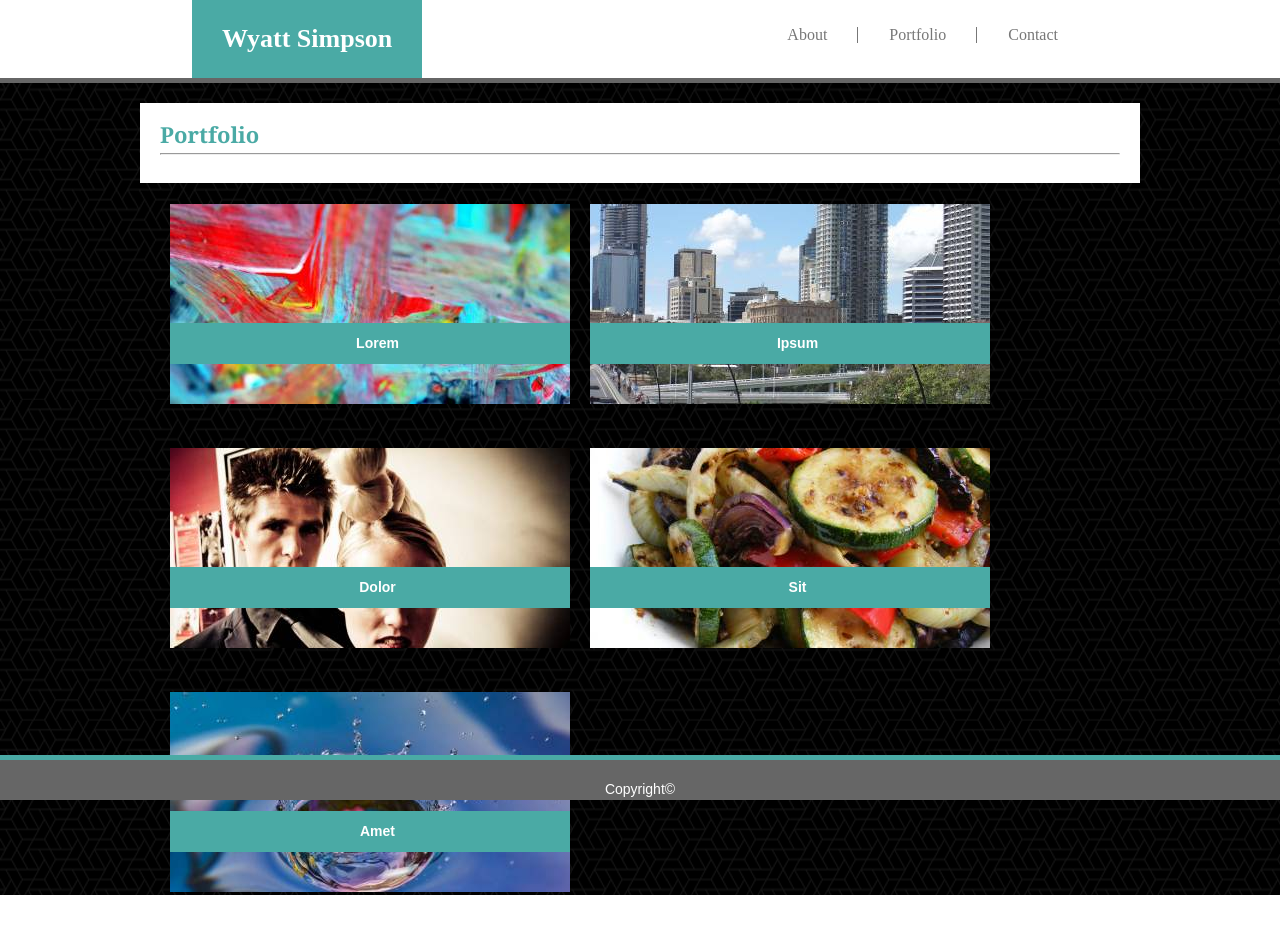
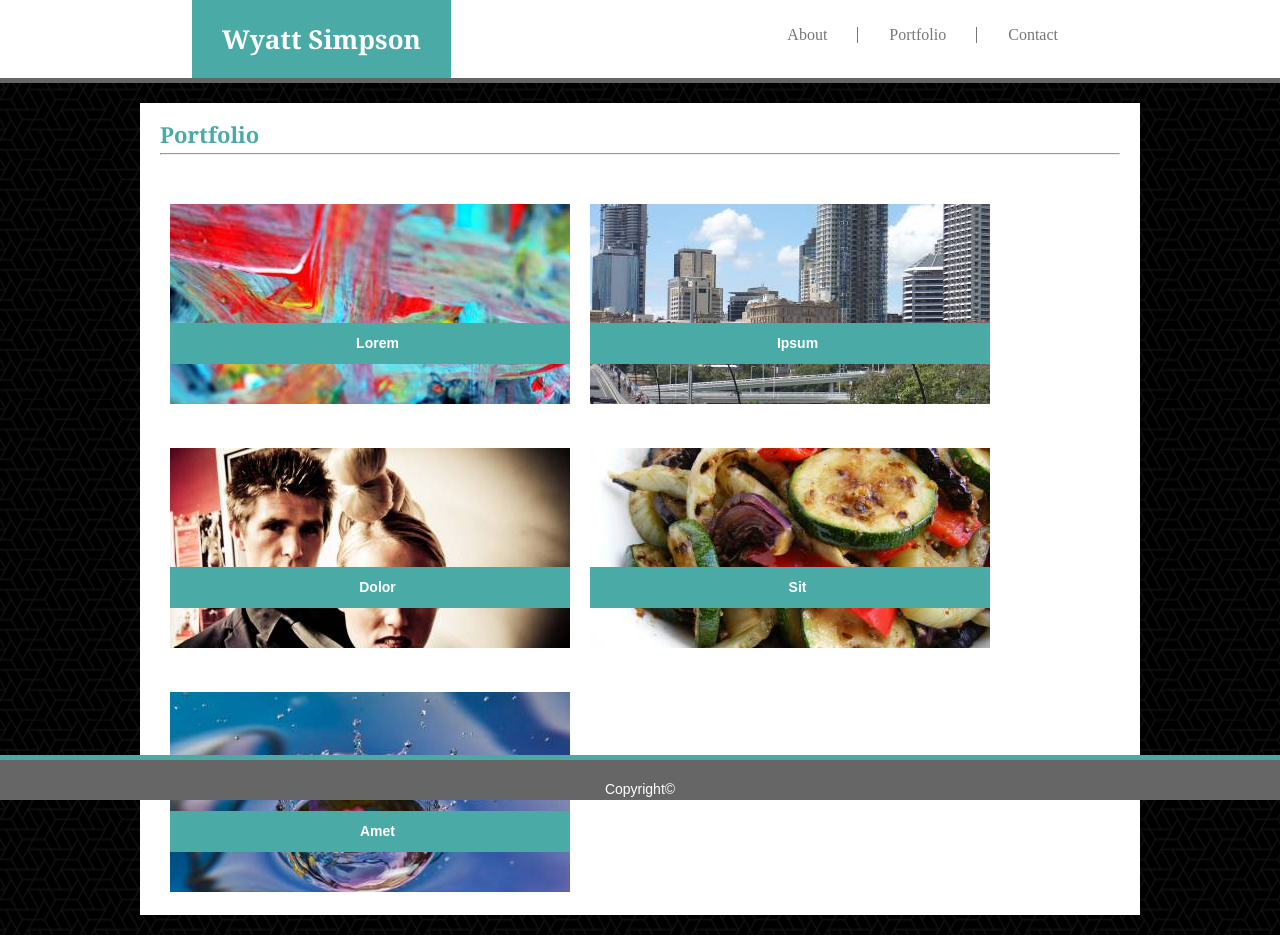
Before and after one commit to Barboozaa/Basic-Portfolio, a plain HTML site: page portfolio.html in a window 1280 px wide. Before the commit the page ends 895 px from the top, so only its background shows below. Drawn offline with Linux system fonts and the light colour scheme.

Commit message:
clearfix fixed, text still not wrapping on about me page

```diff
--- a/portfolio.html
+++ b/portfolio.html
@@ -18,7 +18,7 @@
 
     <header class="header">
 
-        <h1 class="name" class="heading">Wyatt Simpson</h1>
+        <h1 class="name heading">Wyatt Simpson</h1>
 
         <div class="head-div">
 
@@ -36,8 +36,10 @@
 
     </header>
 
-    <!-- CLEARFIX DOESNT FUCKING WORK -->
-    <section class="wrapper" class="clearfix">
+    <!-- CLEARFIX DOES* FUCKING WORK,
+        you cant do class="1" class="2-3",
+        it has to be class="1 2-3" -->
+    <section class="wrapper clearfix">
 
         <h2 class="heading">Portfolio</h2>
 
```
Also changed, not shown: contact.html (+2 -2 lines), index.html (+2 -2 lines).
